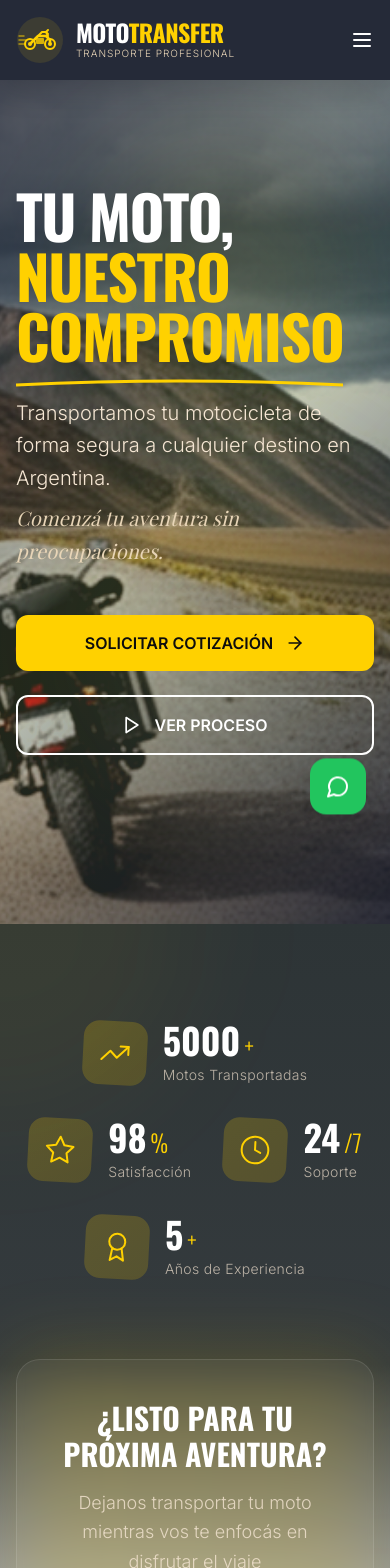
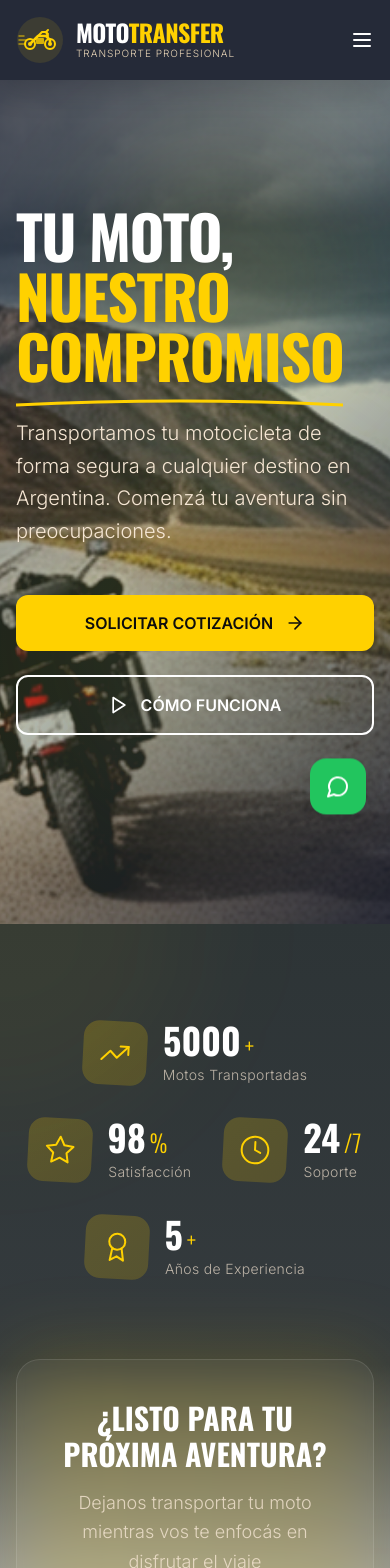
Before and after one commit to sheinken88/traslado_de_motos_lp, a Next.js app: page / in a window 390 px wide. Shown: the top 1568 px of the page. Built offline with nearby package versions, Linux system fonts and the light colour scheme.

Commit message:
feat: v3 with languagues

```diff
--- a/components/Hero.tsx
+++ b/components/Hero.tsx
@@ -2,8 +2,11 @@
 
 import { ArrowRight, Play } from "lucide-react"
 import Link from "next/link"
+import { useLanguage } from "@/contexts/LanguageContext"
 
 export default function Hero() {
+  const { t } = useLanguage()
+
   return (
     <section className="relative min-h-screen overflow-hidden">
       {/* Layered background with parallax effect */}
@@ -30,10 +33,10 @@ export default function Hero() {
             <div className="absolute -left-8 top-0 w-1 h-32 bg-yellow-400 hidden lg:block" />
             <div className="stagger-item">
               <h1 className="text-6xl md:text-7xl lg:text-8xl font-oswald font-bold text-white leading-none mb-8 tracking-tight">
-                TU MOTO,
+                {t('hero.title')}
                 <br />
                 <span className="text-yellow-400 relative">
-                  NUESTRO COMPROMISO
+                  {t('hero.titleAccent')}
                   <svg className="absolute -bottom-2 left-0 w-full" height="10" viewBox="0 0 300 10" preserveAspectRatio="none">
                     <path d="M0 8 Q 150 0 300 8" stroke="#FFD100" strokeWidth="3" fill="none" />
                   </svg>
@@ -43,20 +46,19 @@ export default function Hero() {
 
             <div className="stagger-item">
               <p className="text-xl md:text-2xl text-sand-200 max-w-2xl mb-12 leading-relaxed font-light">
-                Transportamos tu motocicleta de forma segura a cualquier destino en Argentina.
-                <span className="font-playfair italic text-sand-300 block mt-2">Comenzá tu aventura sin preocupaciones.</span>
+                {t('hero.subtitle')}
               </p>
             </div>
 
             <div className="stagger-item flex flex-col sm:flex-row gap-6 mb-16">
               <Link href="#cotizacion" className="btn-primary inline-flex items-center justify-center group">
-                SOLICITAR COTIZACIÓN
+                {t('hero.ctaPrimary')}
                 <ArrowRight className="ml-3 w-5 h-5 group-hover:translate-x-1 transition-transform" />
               </Link>
 
               <button className="btn-secondary inline-flex items-center justify-center group">
                 <Play className="mr-3 w-5 h-5 group-hover:scale-110 transition-transform" />
-                VER PROCESO
+                {t('hero.ctaSecondary')}
               </button>
             </div>
           </div>
--- a/components/HeroStats.tsx
+++ b/components/HeroStats.tsx
@@ -1,12 +1,17 @@
+"use client"
+
 import Link from "next/link"
 import { TrendingUp, Star, Clock, Award } from "lucide-react"
+import { useLanguage } from "@/contexts/LanguageContext"
 
 export default function HeroStats() {
+  const { t } = useLanguage()
+
   const stats = [
-    { number: "5000", suffix: "+", label: "Motos Transportadas", icon: TrendingUp, color: "text-yellow-400" },
-    { number: "98", suffix: "%", label: "Satisfacción", icon: Star, color: "text-yellow-400" },
-    { number: "24", suffix: "/7", label: "Soporte", icon: Clock, color: "text-yellow-400" },
-    { number: "5", suffix: "+", label: "Años de Experiencia", icon: Award, color: "text-yellow-400" },
+    { number: "5000", suffix: "+", labelKey: "heroStats.transported", icon: TrendingUp, color: "text-yellow-400" },
+    { number: "98", suffix: "%", labelKey: "heroStats.satisfaction", icon: Star, color: "text-yellow-400" },
+    { number: "24", suffix: "/7", labelKey: "heroStats.support", icon: Clock, color: "text-yellow-400" },
+    { number: "5", suffix: "+", labelKey: "heroStats.experience", icon: Award, color: "text-yellow-400" },
   ]
 
   return (
@@ -46,7 +51,7 @@ export default function HeroStats() {
                     </span>
                   </div>
                   <p className="text-sand-200/70 text-sm mt-1 font-light tracking-wide">
-                    {stat.label}
+                    {t(stat.labelKey)}
                   </p>
                 </div>
               </div>
@@ -62,16 +67,16 @@ export default function HeroStats() {
 
             <div className="relative bg-white/5 backdrop-blur-sm border border-white/10 rounded-3xl p-10 max-w-2xl mx-auto">
               <h3 className="text-3xl md:text-4xl font-oswald font-bold text-white mb-4">
-                ¿LISTO PARA TU PRÓXIMA AVENTURA?
+                {t('heroStats.ctaTitle')}
               </h3>
               <p className="text-sand-200/80 mb-8 text-lg font-light leading-relaxed">
-                Dejanos transportar tu moto mientras vos te enfocás en disfrutar el viaje
+                {t('heroStats.ctaSubtitle')}
               </p>
               <Link
                 href="#cotizacion"
                 className="inline-flex items-center bg-gradient-to-r from-yellow-400 to-yellow-500 text-charcoal-900 px-8 py-4 rounded-xl font-oswald font-semibold text-lg hover:shadow-glow hover:scale-105 transition-all duration-300 group"
               >
-                COMENZAR AHORA
+                {t('heroStats.ctaButton')}
                 <svg className="w-5 h-5 ml-3 group-hover:translate-x-1 transition-transform" fill="none" stroke="currentColor" viewBox="0 0 24 24">
                   <path strokeLinecap="round" strokeLinejoin="round" strokeWidth={2} d="M13 7l5 5m0 0l-5 5m5-5H6" />
                 </svg>
--- a/components/HowItWorks.tsx
+++ b/components/HowItWorks.tsx
@@ -1,30 +1,26 @@
+"use client"
+
 import { Package, Truck, MapPin, ArrowRight } from "lucide-react"
+import { useLanguage } from "@/contexts/LanguageContext"
 
 export default function HowItWorks() {
+  const { t } = useLanguage()
+
   const steps = [
     {
       icon: Package,
-      title: "RETIRAMOS",
-      subtitle: "Recolección Segura",
-      description:
-        "Coordinamos la recolección de tu motocicleta en el lugar que nos indiques, con todas las medidas de seguridad y documentación necesaria.",
-      features: ["Inspección previa", "Documentación completa", "Fotos del estado"],
+      titleKey: "howItWorks.steps.pickup.title",
+      descriptionKey: "howItWorks.steps.pickup.description",
     },
     {
       icon: Truck,
-      title: "TRANSPORTAMOS",
-      subtitle: "Viaje Protegido",
-      description:
-        "Tu moto viaja segura en nuestros vehículos especializados con seguro completo, seguimiento GPS y sistemas de sujeción profesionales.",
-      features: ["Seguro total", "GPS en tiempo real", "Vehículos especializados"],
+      titleKey: "howItWorks.steps.transport.title",
+      descriptionKey: "howItWorks.steps.transport.description",
     },
     {
       icon: MapPin,
-      title: "ENTREGAMOS",
-      subtitle: "Destino Final",
-      description:
-        "Recibís tu motocicleta en perfecto estado en el destino acordado, lista para tu aventura con toda la documentación en orden.",
-      features: ["Estado perfecto", "Entrega puntual", "Documentación completa"],
+      titleKey: "howItWorks.steps.delivery.title",
+      descriptionKey: "howItWorks.steps.delivery.description",
     },
   ]
 
@@ -32,12 +28,9 @@ export default function HowItWorks() {
     <section className="section-padding bg-gradient-to-b from-sand-100 to-white">
       <div className="container mx-auto px-4">
         <div className="text-center mb-20">
-          <h2 className="text-5xl md:text-6xl font-oswald font-bold text-navy-900 mb-6 tracking-tight">¿CÓMO FUNCIONA?</h2>
+          <h2 className="text-5xl md:text-6xl font-oswald font-bold text-navy-900 mb-6 tracking-tight">{t('howItWorks.title')}</h2>
           <p className="text-xl text-charcoal-700 max-w-2xl mx-auto font-light">
-            Proceso simple y transparente para que tu moto llegue segura a destino
-          </p>
-          <p className="text-accent mt-2">
-            Confiá en nuestra experiencia de más de 10 años
+            {t('howItWorks.subtitle')}
           </p>
         </div>
 
@@ -58,19 +51,8 @@ export default function HowItWorks() {
 
                   {/* Content */}
                   <div className="mb-6">
-                    <h3 className="text-2xl font-oswald font-bold text-navy-900 mb-2">{step.title}</h3>
-                    <p className="text-clay-600 font-semibold text-sm mb-4">{step.subtitle}</p>
-                    <p className="text-charcoal-700 leading-relaxed mb-6 text-elegant">{step.description}</p>
-                  </div>
-
-                  {/* Features list */}
-                  <div className="space-y-2">
-                    {step.features.map((feature, featureIndex) => (
-                      <div key={featureIndex} className="flex items-center text-sm text-charcoal-700 hover:text-navy-900 transition-colors">
-                        <div className="w-1.5 h-1.5 bg-yellow-400 rounded-full mr-3" />
-                        {feature}
-                      </div>
-                    ))}
+                    <h3 className="text-2xl font-oswald font-bold text-navy-900 mb-4">{t(step.titleKey)}</h3>
+                    <p className="text-charcoal-700 leading-relaxed text-elegant">{t(step.descriptionKey)}</p>
                   </div>
 
                   {/* Progress indicator */}
--- a/components/QuoteForm.tsx
+++ b/components/QuoteForm.tsx
@@ -4,8 +4,10 @@ import type React from "react"
 
 import { useState } from "react"
 import { Send } from "lucide-react"
+import { useLanguage } from "@/contexts/LanguageContext"
 
 export default function QuoteForm() {
+  const { t } = useLanguage()
   const [formData, setFormData] = useState({
     origen: "",
     destino: "",
@@ -45,15 +47,15 @@ export default function QuoteForm() {
             <div className="bg-green-600 w-20 h-20 rounded-2xl flex items-center justify-center mx-auto mb-8 shadow-glow animate-scaleIn">
               <Send className="w-10 h-10" />
             </div>
-            <h2 className="text-4xl font-bebas font-black mb-4">¡COTIZACIÓN ENVIADA!</h2>
+            <h2 className="text-4xl font-bebas font-black mb-4">{t('quoteForm.success.title')}</h2>
             <p className="text-xl text-sand-200 mb-8">
-              Recibimos tu solicitud. Te contactaremos dentro de las próximas 2 horas con una cotización personalizada.
+              {t('quoteForm.success.message')}
             </p>
             <button
               onClick={() => setIsSubmitted(false)}
               className="bg-yellow-400 text-navy-900 px-8 py-3 rounded-xl font-semibold hover:bg-yellow-300 hover:shadow-glow transition-all duration-300"
             >
-              Enviar Nueva Cotización
+              {t('quoteForm.success.newQuote')}
             </button>
           </div>
         </div>
@@ -71,19 +73,18 @@ export default function QuoteForm() {
       <div className="container mx-auto px-4 relative z-10">
         <div className="text-center mb-16">
           <h2 className="text-4xl md:text-5xl font-bebas font-black mb-4">
-            SOLICITAR <span className="text-yellow-400">COTIZACIÓN</span>
+            {t('quoteForm.title')} <span className="text-yellow-400">{t('quoteForm.titleAccent')}</span>
           </h2>
           <p className="text-xl text-sand-200 max-w-2xl mx-auto font-light">
-            Completá el formulario y te enviaremos una cotización personalizada en menos de 2 horas
+            {t('quoteForm.subtitle')}
           </p>
-          <p className="text-accent mt-2">Sin compromiso ni costos ocultos</p>
         </div>
 
         <div className="max-w-4xl mx-auto">
           <form onSubmit={handleSubmit} className="grid md:grid-cols-2 gap-6">
             <div>
               <label className="block text-sm font-bold mb-2" htmlFor="origen">
-                Ciudad de Origen *
+                {t('quoteForm.fields.origin')} *
               </label>
               <input
                 type="text"
@@ -99,7 +100,7 @@ export default function QuoteForm() {
 
             <div>
               <label className="block text-sm font-bold mb-2" htmlFor="destino">
-                Ciudad de Destino *
+                {t('quoteForm.fields.destination')} *
               </label>
               <input
                 type="text"
@@ -115,7 +116,7 @@ export default function QuoteForm() {
 
             <div>
               <label className="block text-sm font-bold mb-2" htmlFor="tipoMoto">
-                Tipo de Motocicleta *
+                {t('quoteForm.fields.bikeType')} *
               </label>
               <select
                 id="tipoMoto"
@@ -138,7 +139,7 @@ export default function QuoteForm() {
 
             <div>
               <label className="block text-sm font-bold mb-2" htmlFor="fecha">
-                Fecha Deseada
+                {t('quoteForm.fields.date')}
               </label>
               <input
                 type="date"
@@ -152,7 +153,7 @@ export default function QuoteForm() {
 
             <div>
               <label className="block text-sm font-bold mb-2" htmlFor="nombre">
-                Nombre Completo *
+                {t('quoteForm.fields.name')} *
               </label>
               <input
                 type="text"
@@ -168,7 +169,7 @@ export default function QuoteForm() {
 
             <div>
               <label className="block text-sm font-bold mb-2" htmlFor="telefono">
-                Teléfono *
+                {t('quoteForm.fields.phone')} *
               </label>
               <input
                 type="tel"
@@ -184,7 +185,7 @@ export default function QuoteForm() {
 
             <div className="md:col-span-2">
               <label className="block text-sm font-bold mb-2" htmlFor="email">
-                Email *
+                {t('quoteForm.fields.email')} *
               </label>
               <input
                 type="email"
@@ -200,7 +201,7 @@ export default function QuoteForm() {
 
             <div className="md:col-span-2">
               <label className="block text-sm font-bold mb-2" htmlFor="comentarios">
-                Comentarios Adicionales
+                {t('quoteForm.fields.comments')}
               </label>
               <textarea
                 id="comentarios"
@@ -218,12 +219,12 @@ export default function QuoteForm() {
                 type="submit"
                 className="bg-yellow-400 text-navy-900 px-12 py-4 rounded-xl font-bold text-lg hover:bg-yellow-300 hover:shadow-glow transition-all transform hover:scale-105 flex items-center justify-center mx-auto group"
               >
-                ENVIAR COTIZACIÓN
+                {t('quoteForm.submit')}
                 <Send className="ml-2 w-5 h-5 group-hover:translate-x-1 transition-transform" />
               </button>
 
               <p className="text-sm text-sand-300 mt-4 font-light">
-                * Campos obligatorios. Te contactaremos dentro de las próximas 2 horas.
+                {t('quoteForm.required')}
               </p>
             </div>
           </form>
--- a/components/WhyChooseUs.tsx
+++ b/components/WhyChooseUs.tsx
@@ -2,52 +2,48 @@
 
 import { useRef } from "react";
 import { Shield, Clock, MapPin, Headphones, Award, Users } from "lucide-react";
+import { useLanguage } from "@/contexts/LanguageContext";
 
 export default function WhyChooseUs() {
   const scrollRef = useRef<HTMLDivElement>(null);
+  const { t } = useLanguage();
 
   const features = [
     {
       icon: Shield,
-      title: "Seguro Incluido",
-      description:
-        "Cobertura completa durante todo el trayecto. Tu moto está protegida ante cualquier eventualidad.",
-      stat: "100% Cobertura",
+      titleKey: "whyChooseUs.features.insurance.title",
+      descriptionKey: "whyChooseUs.features.insurance.description",
+      stat: "100%",
     },
     {
       icon: Clock,
-      title: "Entrega Rápida",
-      description:
-        "Tiempos de entrega optimizados. Sabemos que querés comenzar tu aventura cuanto antes.",
+      titleKey: "whyChooseUs.features.fastDelivery.title",
+      descriptionKey: "whyChooseUs.features.fastDelivery.description",
       stat: "24-72hs",
     },
     {
       icon: MapPin,
-      title: "Seguimiento GPS",
-      description:
-        "Conocé la ubicación exacta de tu motocicleta durante todo el viaje con nuestro sistema GPS.",
-      stat: "Tiempo Real",
+      titleKey: "whyChooseUs.features.tracking.title",
+      descriptionKey: "whyChooseUs.features.tracking.description",
+      stat: "GPS",
     },
     {
       icon: Headphones,
-      title: "Atención 24/7",
-      description:
-        "Equipo dedicado disponible para resolver todas tus consultas durante el proceso.",
-      stat: "Soporte Total",
+      titleKey: "whyChooseUs.features.support.title",
+      descriptionKey: "whyChooseUs.features.support.description",
+      stat: "24/7",
     },
     {
       icon: Award,
-      title: "Experiencia Comprobada",
-      description:
-        "Más de 5 años en el mercado con miles de motocicletas transportadas exitosamente.",
-      stat: "5000+ Motos",
+      titleKey: "whyChooseUs.features.experience.title",
+      descriptionKey: "whyChooseUs.features.experience.description",
+      stat: "5000+",
     },
     {
       icon: Users,
-      title: "Equipo Profesional",
-      description:
-        "Personal capacitado y especializado en el manejo y transporte de motocicletas.",
-      stat: "Certificado",
+      titleKey: "whyChooseUs.features.team.title",
+      descriptionKey: "whyChooseUs.features.team.description",
+      stat: "PRO",
     },
   ];
 
@@ -60,13 +56,11 @@ export default function WhyChooseUs() {
       <div className="container mx-auto px-4 relative z-10">
         <div className="text-center mb-16">
           <h2 className="text-5xl md:text-6xl font-oswald font-bold text-white mb-6 tracking-tight">
-            ¿POR QUÉ <span className="text-yellow-400">ELEGIRNOS?</span>
+            {t('whyChooseUs.title')} <span className="text-yellow-400">{t('whyChooseUs.titleAccent')}</span>
           </h2>
           <p className="text-xl text-sand-200 max-w-3xl mx-auto font-light">
-            Más de 5 años transportando motocicletas por toda Argentina con
-            total confiabilidad
+            {t('whyChooseUs.subtitle')}
           </p>
-          <p className="text-accent mt-2">La elección de los verdaderos aventureros</p>
         </div>
 
         {/* Modern horizontal scrollable carousel */}
@@ -101,11 +95,11 @@ export default function WhyChooseUs() {
 
                   {/* Content */}
                   <h3 className="text-2xl font-oswald font-bold text-white mb-3 group-hover:text-yellow-400 transition-colors duration-300">
-                    {feature.title}
+                    {t(feature.titleKey)}
                   </h3>
 
                   <p className="text-sand-200/80 leading-relaxed">
-                    {feature.description}
+                    {t(feature.descriptionKey)}
                   </p>
 
                   {/* Bottom accent line */}
@@ -125,7 +119,7 @@ export default function WhyChooseUs() {
 
         <div className="text-center mt-8">
           <p className="text-sand-300/60 text-sm">
-            Deslizá para explorar más
+            {t('whyChooseUs.scrollHint') || 'Deslizá para explorar más'}
           </p>
         </div>
       </div>
--- a/public/locales/en/translation.json
+++ b/public/locales/en/translation.json
@@ -52,6 +52,14 @@
       "support": {
         "title": "Personalized Support",
         "description": "Dedicated team available to resolve all your queries during the process."
+      },
+      "experience": {
+        "title": "Proven Experience",
+        "description": "Over 5 years in the market with thousands of motorcycles successfully transported."
+      },
+      "team": {
+        "title": "Professional Team",
+        "description": "Trained staff specialized in motorcycle handling and transportation."
       }
     }
   },
@@ -102,5 +110,14 @@
   },
   "whatsapp": {
     "message": "Hello! I'm interested in the motorcycle transport service. Could you give me more information?"
+  },
+  "heroStats": {
+    "transported": "Motorcycles Transported",
+    "satisfaction": "Satisfaction",
+    "support": "Support",
+    "experience": "Years of Experience",
+    "ctaTitle": "READY FOR YOUR NEXT ADVENTURE?",
+    "ctaSubtitle": "Let us transport your bike while you focus on enjoying the journey",
+    "ctaButton": "START NOW"
   }
 }
--- a/public/locales/es/translation.json
+++ b/public/locales/es/translation.json
@@ -52,6 +52,14 @@
       "support": {
         "title": "Atención Personalizada",
         "description": "Equipo dedicado disponible para resolver todas tus consultas durante el proceso."
+      },
+      "experience": {
+        "title": "Experiencia Comprobada",
+        "description": "Más de 5 años en el mercado con miles de motocicletas transportadas exitosamente."
+      },
+      "team": {
+        "title": "Equipo Profesional",
+        "description": "Personal capacitado y especializado en el manejo y transporte de motocicletas."
       }
     }
   },
@@ -102,5 +110,14 @@
   },
   "whatsapp": {
     "message": "Hola! Me interesa el servicio de transporte de motocicletas. ¿Podrían darme más información?"
+  },
+  "heroStats": {
+    "transported": "Motos Transportadas",
+    "satisfaction": "Satisfacción",
+    "support": "Soporte",
+    "experience": "Años de Experiencia",
+    "ctaTitle": "¿LISTO PARA TU PRÓXIMA AVENTURA?",
+    "ctaSubtitle": "Dejanos transportar tu moto mientras vos te enfocás en disfrutar el viaje",
+    "ctaButton": "COMENZAR AHORA"
   }
 }
--- a/public/locales/pt/translation.json
+++ b/public/locales/pt/translation.json
@@ -52,6 +52,14 @@
       "support": {
         "title": "Atendimento Personalizado",
         "description": "Equipe dedicada disponível para resolver todas suas consultas durante o processo."
+      },
+      "experience": {
+        "title": "Experiência Comprovada",
+        "description": "Mais de 5 anos no mercado com milhares de motocicletas transportadas com sucesso."
+      },
+      "team": {
+        "title": "Equipe Profissional",
+        "description": "Pessoal treinado e especializado no manuseio e transporte de motocicletas."
       }
     }
   },
@@ -102,5 +110,14 @@
   },
   "whatsapp": {
     "message": "Olá! Estou interessado no serviço de transporte de motocicletas. Poderiam me dar mais informações?"
+  },
+  "heroStats": {
+    "transported": "Motos Transportadas",
+    "satisfaction": "Satisfação",
+    "support": "Suporte",
+    "experience": "Anos de Experiência",
+    "ctaTitle": "PRONTO PARA SUA PRÓXIMA AVENTURA?",
+    "ctaSubtitle": "Deixe-nos transportar sua moto enquanto você se concentra em aproveitar a viagem",
+    "ctaButton": "COMEÇAR AGORA"
   }
 }
```
